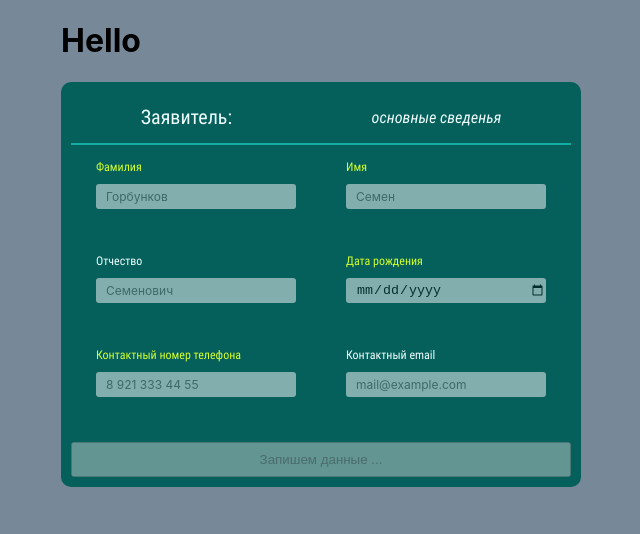
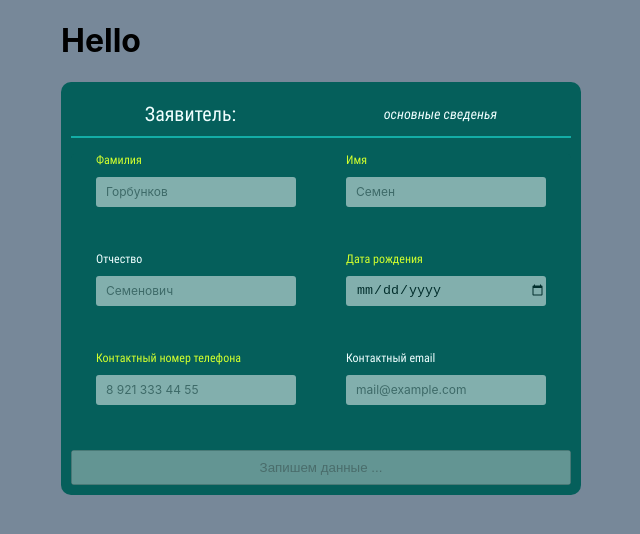
Before and after one commit to newrdlink/form-project, a React (Create React App) app: page / in a window 1280 px wide. Shown: the top 534 px of the page, without its empty margins (67-707 px from the left). Built offline with nearby package versions, Linux system fonts and the light colour scheme.

Commit message:
after weekend

```diff
--- a/src/components/Applicant/Applicant.css
+++ b/src/components/Applicant/Applicant.css
@@ -4,6 +4,7 @@
   padding: 10px 10px;
   border-radius: 10px;
 }
+
 .applicant__header {
   display: flex;
   justify-content: space-around;
@@ -12,11 +13,6 @@
   margin-bottom: 15px;
 }
 
-.applicant__image {
-  height: 30px;
-  width: 20px;
-
-}
 .applicant__title {
   color: azure;
   font-family: 'Roboto Condensed';
@@ -29,6 +25,7 @@
   color: azure;
   font-family: 'Roboto Condensed';
   font-style: italic;
+  font-size: 14px;
 }
 
 .applicant__form {
@@ -46,7 +43,7 @@
   padding: 0;
   padding-left: 10px;
   width: 200px;
-  height: 25px;
+  height: 30px;
   border-radius: 3px;
   outline: none;
   border: 0;
@@ -86,7 +83,7 @@
 
 .applicant__error {
   position: absolute;
-  top: 50px;
+  top: 55px;
   left: 0;
   font-size: 12px;
   color: rgb(63, 219, 180);
```
